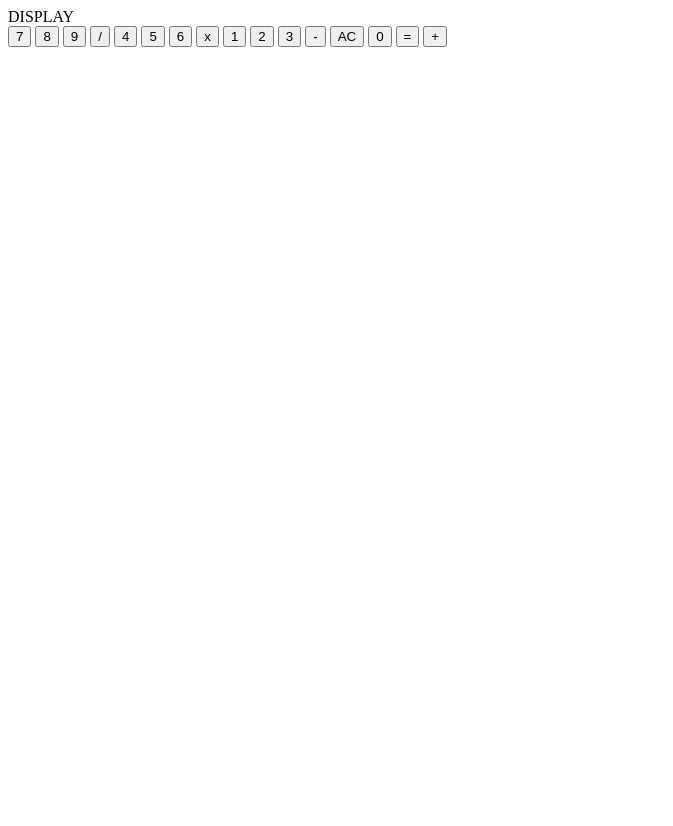
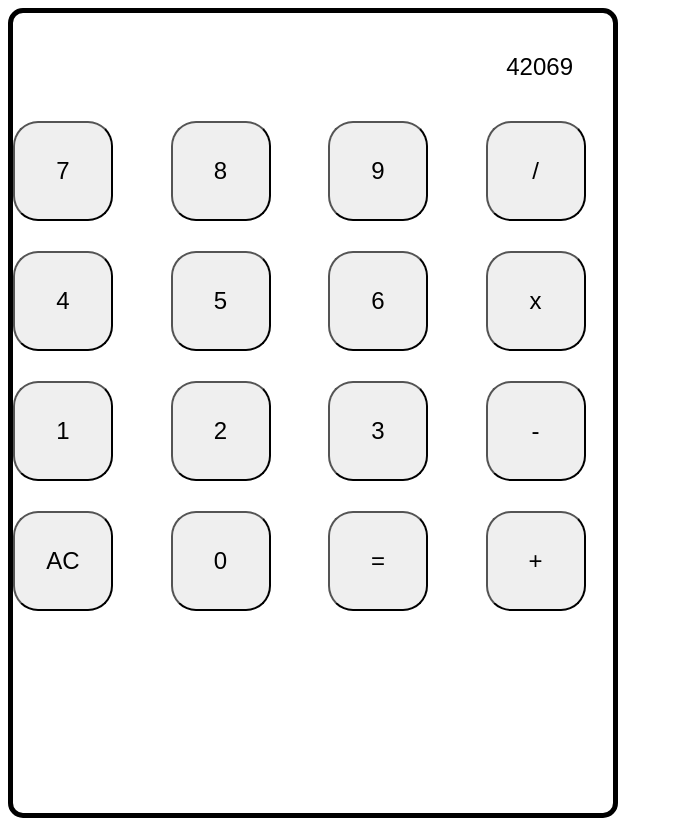
Before and after one commit to hergottwilliam/calculator, a plain HTML site: page index.html in a window 1280 px wide. Shown: the whole page, without its empty margins (0-673 px from the left). Before the commit the page ends 800 px from the top, so only its background shows below. Drawn offline with Linux system fonts and the light colour scheme.

Commit message:
arranged basic html elements with css to calculator layout

```diff
--- a/index.html
+++ b/index.html
@@ -9,7 +9,8 @@
     <script src="calculator.js"></script>
 </head>
 <body>
-    <div class="display">DISPLAY</div>
+    <div class="calculator">
+        <div class="display">42069</div>
         <div class="buttonbox">
             <button class="btn" id="7">7</button>
             <button class="btn" id="8">8</button>
@@ -31,5 +32,6 @@
             <button class="btn" id="equal">=</button>
             <button class="btn" id="add">+</button>
         </div>
+    </div>
 </body>
 </html>
--- a/style.css
+++ b/style.css
@@ -0,0 +1,31 @@
+*{
+    font-family: sans-serif;
+}
+
+.calculator{
+    border: 5px solid black;
+    border-radius: 15px;
+    height: 800px;
+    width: 600px;
+
+    justify-content: center;
+}
+
+.display{
+    text-align: end;
+    padding: 40px;
+    font-size: x-large;
+}
+
+.buttonbox{
+    display: grid;
+    grid-template-columns: auto auto auto auto;
+    gap: 30px;
+}
+
+.btn{
+    height: 100px;
+    width: 100px;
+    border-radius: 25px;
+    font-size: x-large;
+}
```
Lines whose indentation alone changed are shown as unchanged.
